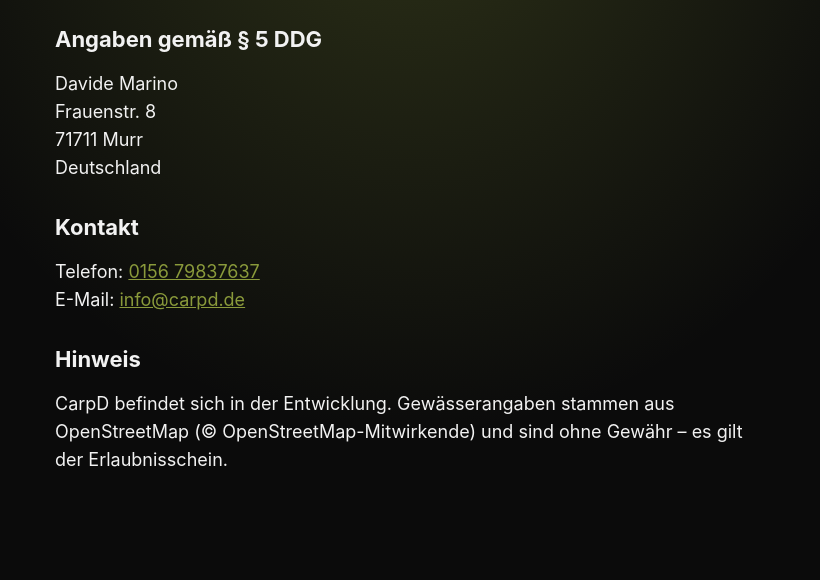
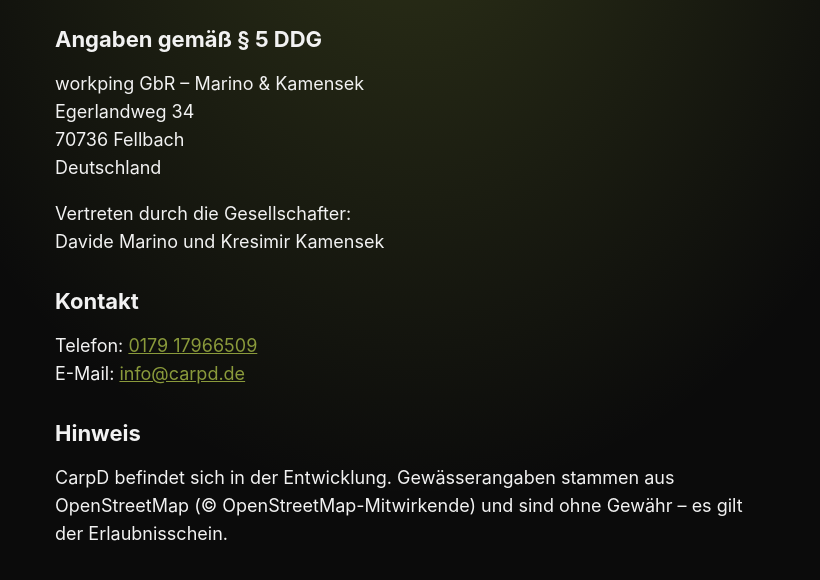
Before and after one commit to CarpD1411/carpd-webseite, a plain HTML site: page impressum.html in a window 1280 px wide. Shown: the part 162-742 px from the top of the page, without its empty margins (229-1049 px from the left). Drawn offline with Linux system fonts and the light colour scheme.

Commit message:
Impressum, Datenschutz, Nutzungsbedingungen: Anbieter jetzt workping GbR (Fellbach)
Co-Authored-By: Claude Opus 5.5 <noreply@anthropic.com>

```diff
--- a/impressum.html
+++ b/impressum.html
@@ -15,15 +15,19 @@
 
     <h2>Angaben gemäß § 5 DDG</h2>
     <p>
-      Davide Marino<br>
-      Frauenstr. 8<br>
-      71711 Murr<br>
+      workping GbR – Marino &amp; Kamensek<br>
+      Egerlandweg 34<br>
+      70736 Fellbach<br>
       Deutschland
+    </p>
+    <p>
+      Vertreten durch die Gesellschafter:<br>
+      Davide Marino und Kresimir Kamensek
     </p>
 
     <h2>Kontakt</h2>
     <p>
-      Telefon: <a href="tel:+4915679837637">0156 79837637</a><br>
+      Telefon: <a href="tel:+4917917966509">0179 17966509</a><br>
       E-Mail: <a href="mailto:info@carpd.de">info@carpd.de</a>
     </p>
 
```
Also changed, not shown: datenschutz.html (+2 -1 lines), nutzungsbedingungen.html (+1 -1 lines).
